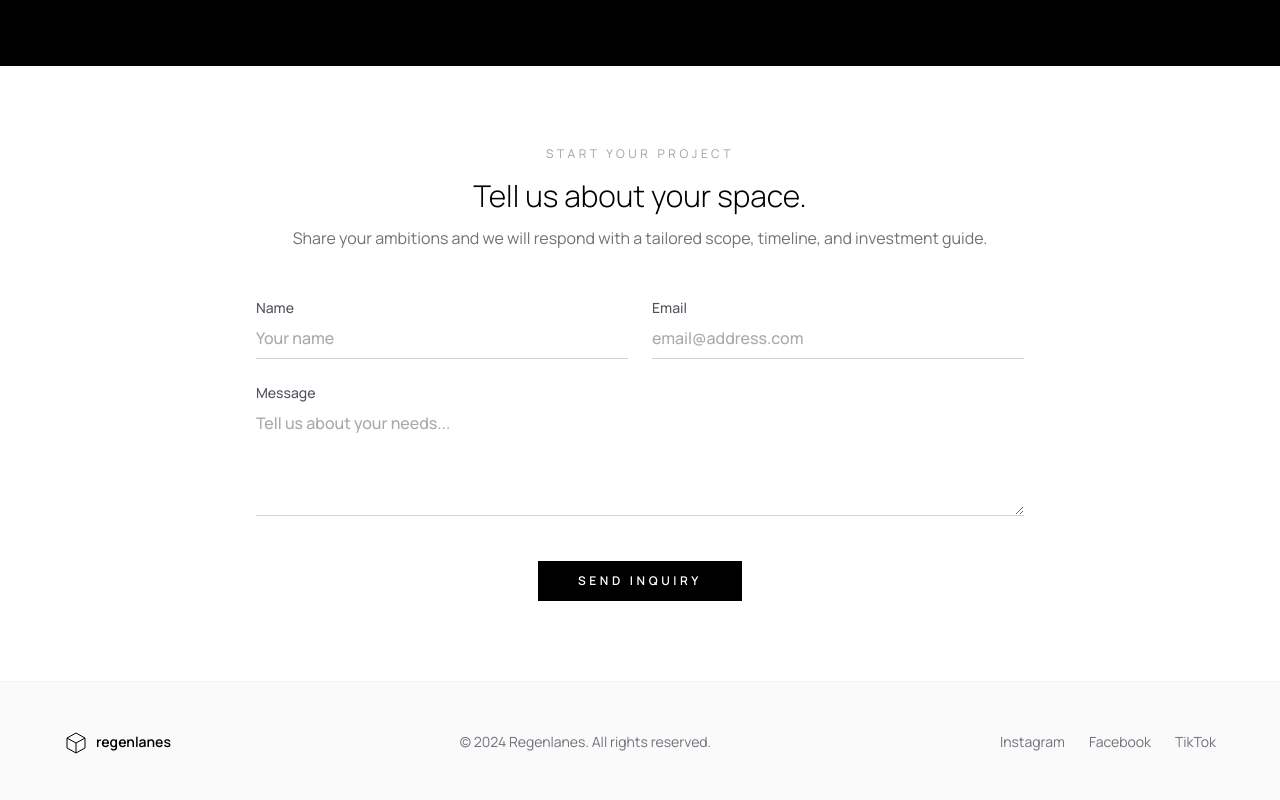
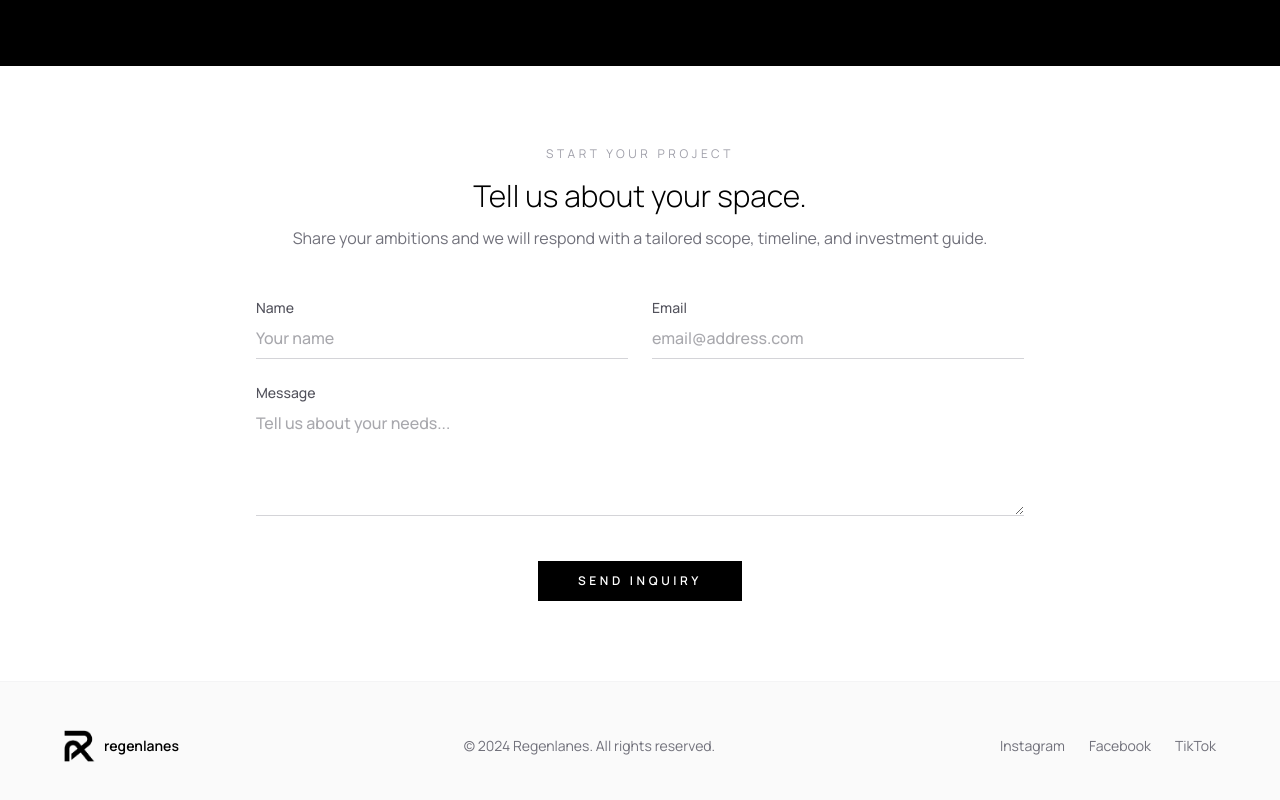
Before and after one commit to nexmindit/interior-website, a Next.js app: page / in a window 1280 px wide. Shown: the part 3493-4293 px from the top of the page. Built offline with nearby package versions, Linux system fonts and the light colour scheme.

Commit message:
feat: add Footer component and update contact details in Contact page

```diff
--- /dev/null
+++ b/app/components/Footer.tsx
@@ -0,0 +1,37 @@
+import Image from "next/image";
+
+const socialLinks = [
+  { label: "Instagram", href: "#" },
+  { label: "Facebook", href: "#" },
+  { label: "TikTok", href: "#" },
+];
+
+export default function Footer() {
+  return (
+    <footer className="border-t border-zinc-100 bg-zinc-50 px-6 py-12">
+      <div className="mx-auto flex max-w-6xl flex-col items-center justify-between gap-6 text-sm text-zinc-500 md:flex-row">
+        <div className="flex items-center gap-2 text-black">
+          <Image
+            src="/images/Logo.png"
+            alt="Regenlanes logo"
+            width={120}
+            height={32}
+            className="h-8 w-auto"
+            priority
+          />
+          <span className="font-semibold lowercase">regenlanes</span>
+        </div>
+
+        <p className="text-center">© 2024 Regenlanes. All rights reserved.</p>
+
+        <div className="flex gap-6">
+          {socialLinks.map((link) => (
+            <a key={link.label} href={link.href} className="transition hover:text-black">
+              {link.label}
+            </a>
+          ))}
+        </div>
+      </div>
+    </footer>
+  );
+}
--- a/app/contactus/page.tsx
+++ b/app/contactus/page.tsx
@@ -29,9 +29,9 @@ const contactDetails = [
 		icon: Mail,
 	},
 	{
-		label: "Website",
-		value: "www.regenlanes.com",
-		href: "https://www.regenlanes.com",
+		label: "Line Official",
+		value: "@regenlanes",
+		href: "https://line.me/en/",
 		icon: Globe,
 	},
 ];
@@ -193,15 +193,6 @@ export default function ContactPage() {
 					</div>
 				</section>
 
-				<footer className="mt-16 border-t border-gray-100 bg-white px-6 py-12">
-					<div className="mx-auto flex max-w-6xl flex-col items-center justify-between gap-6 md:flex-row">
-						<div className="flex items-center gap-2">
-							<div className="flex h-8 w-8 items-center justify-center rounded-sm bg-black text-xs font-bold text-white">R</div>
-							<span className="text-lg font-medium tracking-tight">regenlanes</span>
-						</div>
-						<p className="text-xs uppercase tracking-[0.2em] text-gray-500">© 2025 Regen Lanes Holding Company Limited.</p>
-					</div>
-				</footer>
 			</main>
 		</div>
 	);
--- a/app/layout.tsx
+++ b/app/layout.tsx
@@ -1,6 +1,7 @@
 import type { Metadata } from "next";
 import { Manrope } from "next/font/google";
 import "./globals.css";
+import Footer from "./components/Footer";
 
 const manrope = Manrope({
   subsets: ["latin"],
@@ -32,6 +33,7 @@ export default function RootLayout({
     <html lang="en" className="scroll-smooth">
       <body className={`${manrope.variable} antialiased bg-white text-black`}>
         {children}
+        <Footer />
       </body>
     </html>
   );
--- a/app/page.tsx
+++ b/app/page.tsx
@@ -47,12 +47,6 @@ const services = [
     title: "Consultation",
     copy: "Space planning, 3D rendering, and curated material selection advice.",
   },
-];
-
-const socialLinks = [
-  { label: "Instagram", href: "#" },
-  { label: "Facebook", href: "#" },
-  { label: "TikTok", href: "#" },
 ];
 
 export default function Home() {
@@ -334,36 +328,6 @@ export default function Home() {
           </div>
         </form>
       </section>
-
-      <footer className="border-t border-zinc-100 bg-zinc-50 px-6 py-12">
-        <div className="mx-auto flex max-w-6xl flex-col items-center justify-between gap-6 text-sm text-zinc-500 md:flex-row">
-          <div className="flex items-center gap-2 text-black">
-            <svg
-              className="h-6 w-6"
-              viewBox="0 0 24 24"
-              fill="none"
-              stroke="currentColor"
-            >
-              <path d="M12 3L3 8L12 13L21 8L12 3Z" />
-              <path d="M3 8V18L12 23V13" />
-              <path d="M21 8V18L12 23" />
-            </svg>
-            <span className="font-semibold lowercase">regenlanes</span>
-          </div>
-          <p className="text-center">&copy; 2024 Regenlanes. All rights reserved.</p>
-          <div className="flex gap-6">
-            {socialLinks.map((social) => (
-              <a
-                key={social.label}
-                href={social.href}
-                className="transition hover:text-black"
-              >
-                {social.label}
-              </a>
-            ))}
-          </div>
-        </div>
-      </footer>
     </div>
   );
 }
--- a/app/services/bathroom-renovation/page.tsx
+++ b/app/services/bathroom-renovation/page.tsx
@@ -162,20 +162,6 @@ export default function BathroomRenovationPage() {
 					</div>
 				</section>
 
-				{/* Footer */}
-				<footer className="mt-12 border-t border-zinc-100 bg-white px-6 py-12">
-					<div className="mx-auto flex max-w-7xl flex-col items-center justify-between gap-6 md:flex-row">
-						<div className="flex items-center gap-2">
-							<div className="flex h-7 w-7 items-center justify-center rounded-sm bg-black text-[10px] font-bold uppercase text-white">
-								R
-							</div>
-							<span className="text-lg font-semibold tracking-tight">regenlanes</span>
-						</div>
-						<div className="text-xs font-light tracking-[0.2em] text-zinc-400">
-							2025 Regen Lanes Holding Company Limited.
-						</div>
-					</div>
-				</footer>
 			</main>
 		</div>
 	);
--- a/app/services/custom-furniture/page.tsx
+++ b/app/services/custom-furniture/page.tsx
@@ -147,6 +147,7 @@ export default function FullHouseInteriorRenovationPage() {
 							))}
 
 							<div className="group relative flex aspect-square items-center justify-center rounded-md bg-black text-center text-white">
+                                <Link href="/contactus" className="absolute inset-0 z-10" />
 								<div className="p-4">
 									<p className="mb-2 text-lg font-semibold md:text-xl">And More</p>
 									<p className="text-xs font-light text-zinc-300">Custom requests welcome</p>
@@ -171,18 +172,6 @@ export default function FullHouseInteriorRenovationPage() {
 					</div>
 				</section>
 
-				{/* Footer */}
-				<footer className="mt-auto border-t border-zinc-100 bg-white px-6 py-12">
-					<div className="mx-auto flex max-w-7xl flex-col items-center justify-between gap-6 md:flex-row">
-						<div className="flex items-center gap-2">
-							<div className="flex h-7 w-7 items-center justify-center rounded-sm bg-black text-[10px] font-bold uppercase text-white">
-								R
-							</div>
-							<span className="text-lg font-semibold tracking-tight">regenlanes</span>
-						</div>
-						<div className="text-xs font-light tracking-[0.2em] text-zinc-400">© 2025 Regen Lanes Holding Company Limited.</div>
-					</div>
-				</footer>
 			</main>
 		</div>
 	);
--- a/app/services/full-house-interior-renovation/page.tsx
+++ b/app/services/full-house-interior-renovation/page.tsx
@@ -150,18 +150,6 @@ export default function FullHouseInteriorRenovationPage() {
 					</div>
 				</section>
 			</main>
-
-			<footer className="border-t border-zinc-100 bg-white px-6 py-12">
-				<div className="mx-auto flex max-w-7xl flex-col items-center justify-between gap-6 md:flex-row">
-					<div className="flex items-center gap-2">
-						<div className="flex h-6 w-6 items-center justify-center rounded-sm bg-black text-[10px] font-bold uppercase text-white">
-							R
-						</div>
-						<span className="text-lg font-medium tracking-tight">regenlanes</span>
-					</div>
-					<div className="text-xs font-light tracking-[0.2em] text-zinc-400">© 2025 Regen Lanes Holding Company Limited.</div>
-				</div>
-			</footer>
 		</div>
 	);
 }
--- a/app/services/kitchen-remodelling/page.tsx
+++ b/app/services/kitchen-remodelling/page.tsx
@@ -161,20 +161,6 @@ export default function KitchenRemodelingPage() {
 					</div>
 				</section>
 
-				{/* Footer */}
-				<footer className="mt-auto border-t border-zinc-100 bg-white px-6 py-12">
-					<div className="mx-auto flex max-w-7xl flex-col items-center justify-between gap-6 md:flex-row">
-						<div className="flex items-center gap-2">
-							<div className="flex h-7 w-7 items-center justify-center rounded-sm bg-black text-[10px] font-bold uppercase text-white">
-								R
-							</div>
-							<span className="text-lg font-semibold tracking-tight">regenlanes</span>
-						</div>
-						<div className="text-xs font-light tracking-[0.2em] text-zinc-400">
-							 2025 Regen Lanes Holding Company Limited.
-						</div>
-					</div>
-				</footer>
 			</main>
 		</div>
 	);
--- a/app/services/single-room-transformation/page.tsx
+++ b/app/services/single-room-transformation/page.tsx
@@ -153,18 +153,6 @@ export default function SingleRoomTransformationPage() {
 					</div>
 				</section>
 			</main>
-
-			<footer className="border-t border-zinc-100 bg-white px-6 py-12">
-				<div className="mx-auto flex max-w-7xl flex-col items-center justify-between gap-6 md:flex-row">
-					<div className="flex items-center gap-2">
-						<div className="flex h-6 w-6 items-center justify-center rounded-sm bg-black text-[10px] font-bold uppercase text-white">
-							R
-						</div>
-						<span className="text-lg font-medium tracking-tight">regenlanes</span>
-					</div>
-					<div className="text-xs font-light tracking-[0.2em] text-zinc-400">© 2025 Regen Lanes Holding Company Limited.</div>
-				</div>
-			</footer>
 		</div>
 	);
 }
```
